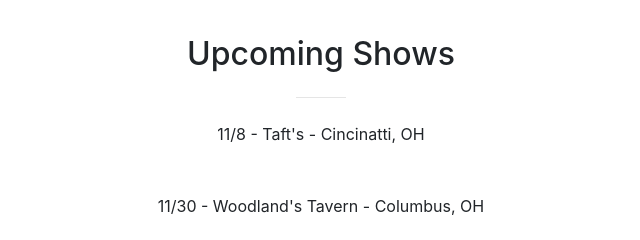
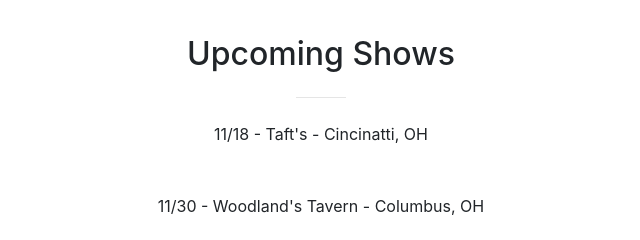
Before and after one commit to emrho/TATTATwebsite, a website with bundled scripts: page index.html in a window 1280 px wide. Shown: the part 1900-2140 px from the top of the page, 319-959 px from the left. Built offline with nearby package versions, Linux system fonts and the light colour scheme.

Commit message:
fixed date

```diff
--- a/index.html
+++ b/index.html
@@ -122,14 +122,13 @@
               <div class="col-lg-8 mx-auto text-center">
                 <h2 class="section-heading">Upcoming Shows</h2>
                 <hr class="my-4">
-                <p class="mb-5 text-center">11/8 - Taft's - Cincinatti, OH </p>
+                <p class="mb-5 text-center">11/18 - Taft's - Cincinatti, OH </p>
                 <p class="mb-5 text-center">11/30 - Woodland's Tavern - Columbus, OH </p>
                 <p class="mb-5 text-center">12/29 - Top Cats - Cincinatti, OH </p>
                 <p class="mb-5 text-center">12/31 - Woodland's Tavern - Columbus, OH </p>
               </div>
             </div>
       </section>
-
 
       <section id="contact">
         <div class="container">
```
